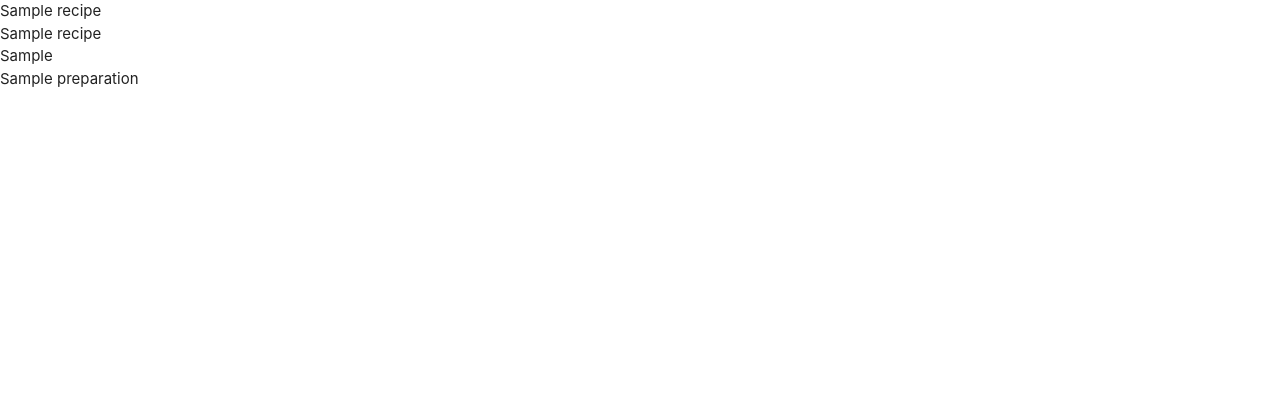
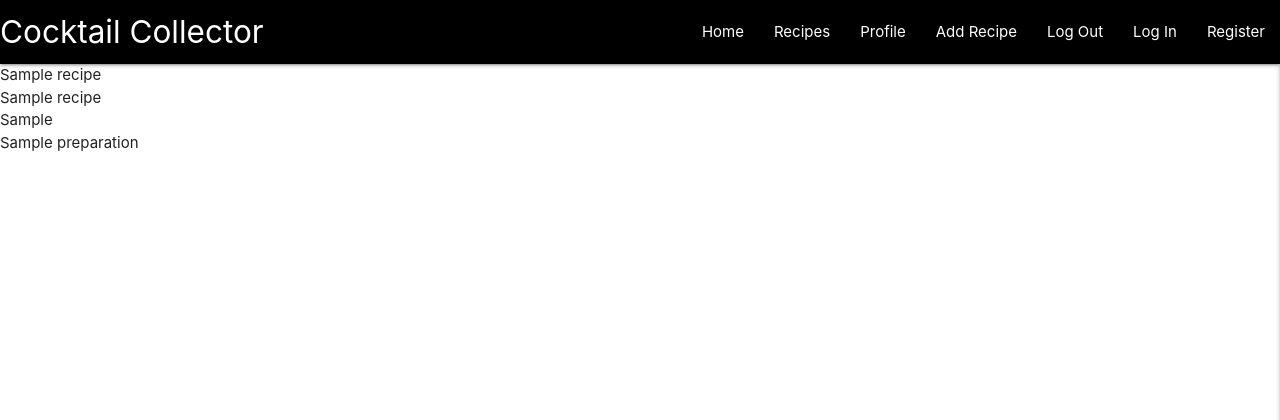
Before and after one commit to jaydavis359/Cocktail-Collector, a Flask app: page / in a window 1280 px wide. Shown: the top 420 px of the page. Run offline with Flask 2, Linux system fonts and the light colour scheme; a database or web service that is not in the repository returns one stand-in record (values such as "Sample title"); some libraries are stand-ins or nearby versions.

Commit message:
Add Materialize Navbar and Sidenav

```diff
--- a/static/css/style.css
+++ b/static/css/style.css
@@ -0,0 +1,3 @@
+.text-shadow {
+text-shadow: 2px 2px 2px rgba(0,0,0,0.5);
+}
--- a/static/js/script.js
+++ b/static/js/script.js
@@ -0,0 +1,3 @@
+$(document).ready(function(){
+    $('.sidenav').sidenav({edge: "right"});
+  });
--- a/templates/base.html
+++ b/templates/base.html
@@ -5,23 +5,58 @@
     <meta http-equiv="X-UA-Compatible" content="IE=edge">
     <meta name="viewport" content="width=device-width, initial-scale=1.0">
     <link rel="stylesheet" href="https://cdnjs.cloudflare.com/ajax/libs/font-awesome/5.15.4/css/all.min.css"
-    integrity="sha512-1ycn6IcaQQ40/MKBW2W4Rhis/DbILU74C1vSrLJxCq57o941Ym01SwNsOMqvEBFlcgUa6xLiPY/NS5R+E6ztJQ==" crossorigin="anonymous" referrerpolicy="no-referrer" type="twxt/css">
-    <link rel="stylesheet" href="https://cdnjs.cloudflare.com/ajax/libs/materialize/1.0.0/css/materialize.min.css" type="text/css">
+        integrity="sha512-1ycn6IcaQQ40/MKBW2W4Rhis/DbILU74C1vSrLJxCq57o941Ym01SwNsOMqvEBFlcgUa6xLiPY/NS5R+E6ztJQ=="
+        crossorigin="anonymous" type="text/css">
+    <link rel="stylesheet" href="https://cdnjs.cloudflare.com/ajax/libs/materialize/1.0.0/css/materialize.min.css"
+        type="text/css">
     <link rel="stylesheet" href="{{ url_for('static', filename='css/style.css') }}" type="text/css">
     {% block styles %}
     {% endblock %}
     <title>Cocktail Collector</title>
 </head>
+
 <body>
+
+    <header>
+        <!-- Top navbar -->
+        <nav class="nav-extended text-shadow black">
+            <div class="nav-wrapper">
+                <a href="#!" class="brand-logo">Cocktail Collector</a>
+                <a href="#" data-target="mobile-demo" class="sidenav-trigger right"><i class="fas fa-bars"></i></a>
+                <ul class="right hide-on-med-and-down">
+                    <li><a href="#">Home</a></li>
+                    <li><a href="{{ url_for('get_recipes') }}">Recipes</a></li>
+                    <li><a href="#">Profile</a></li>
+                    <li><a href="#">Add Recipe</a></li>
+                    <li><a href="#">Log Out</a></li>
+                    <li><a href="#">Log In</a></li>
+                    <li><a href="#">Register</a></li>
+                </ul>
+            </div>
+        </nav>
+
+        <!-- mobile sidenav -->
+        <ul class="sidenav" id="mobile-demo">
+            <li><h4 class="center-align light-blue-text text-darken-4">Cocktail Collector</h4></li>
+            <li><a href="#">Home</a></li>
+            <li><a href="{{ url_for('get_recipes') }}">Recipes</a></li>
+            <li><a href="#">Profile</a></li>
+            <li><a href="#">Add Recipe</a></li>
+            <li><a href="#">Log Out</a></li>
+            <li><a href="#">Log In</a></li>
+            <li><a href="#">Register</a></li>
+        </ul>
+    </header>
 
     {% block content %}
     {% endblock %}
 
     <script src="https://code.jquery.com/jquery-3.6.0.min.js"
-    integrity="sha256-/xUj+3OJU5yExlq6GSYGSHk7tPXikynS7ogEvDej/m4=" crossorigin="anonymous"></script>
+        integrity="sha256-/xUj+3OJU5yExlq6GSYGSHk7tPXikynS7ogEvDej/m4=" crossorigin="anonymous"></script>
     <script src="https://cdnjs.cloudflare.com/ajax/libs/materialize/1.0.0/js/materialize.min.js"></script>
     <script src="{{ url_for('static', filename='js/script.js') }}"></script>
     {% block scripts %}
     {% endblock %}
 </body>
+
 </html>
```
